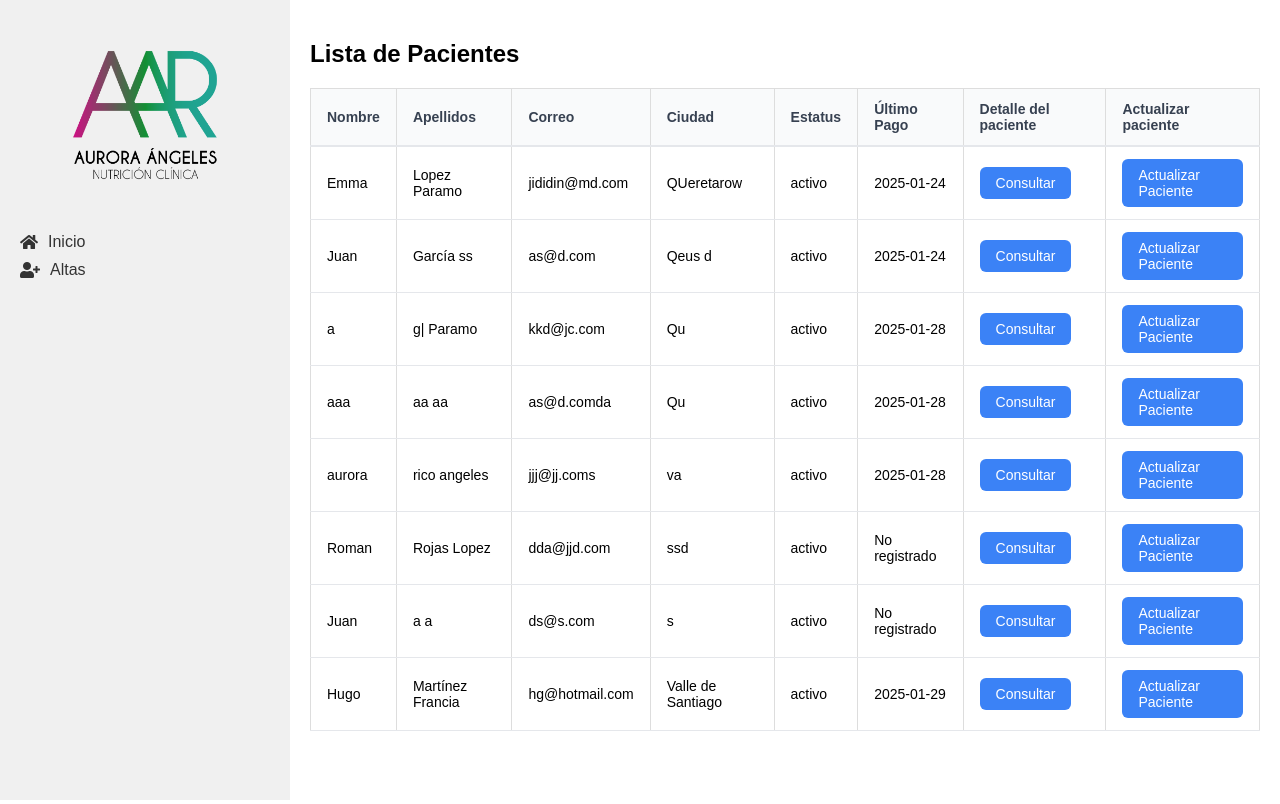
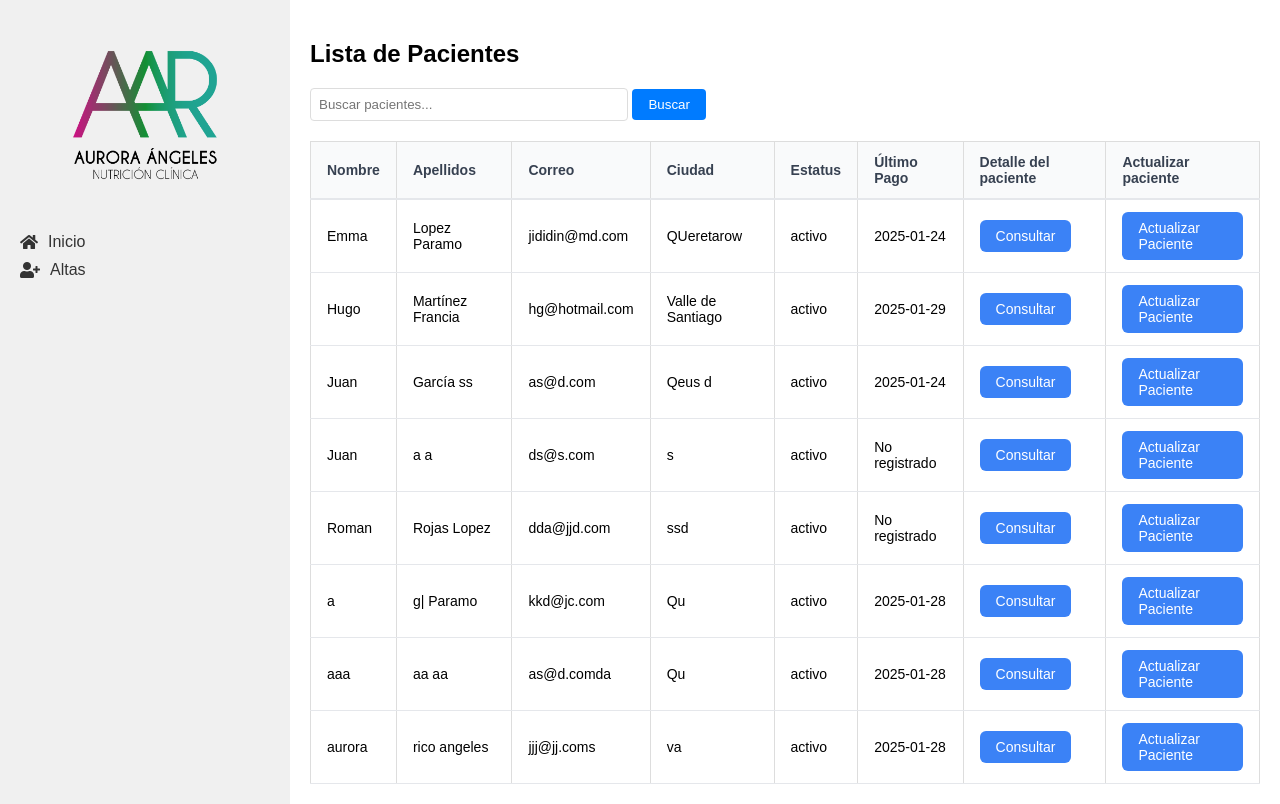
Before and after one commit to tbtkd/SPacientes, a Flask app: page /pacientes in a window 1280 px wide. Run offline with Flask 3, Linux system fonts and the light colour scheme; data comes from the database, SQL or seed files in the repository; both versions use the stored data as it was after the commit.

Commit message:
Se agrega funcionalidad de busqueda por paciente

```diff
--- a/app/__init__.py
+++ b/app/__init__.py
@@ -16,6 +16,7 @@ def create_app():
     from app.controllers.pacientes import pacientes
     from app.controllers.historial_clinico import historial_clinico
     from app.controllers.valoracion_antropometrica import valoracion
+
     app.register_blueprint(main)
     app.register_blueprint(pacientes)
     app.register_blueprint(historial_clinico)
--- a/app/controllers/pacientes.py
+++ b/app/controllers/pacientes.py
@@ -25,8 +25,9 @@ def nuevo_paciente():
 
 @pacientes.route('/pacientes')
 def lista_pacientes():
-    pacientes = Paciente.obtener_todos()
-    return render_template('lista_pacientes.html', pacientes=pacientes)
+    busqueda = request.args.get('busqueda', '')
+    pacientes = Paciente.buscar(busqueda)
+    return render_template('lista_pacientes.html', pacientes=pacientes, busqueda=busqueda)
 
 @pacientes.route('/pacientes/<int:id>')
 def detalle_paciente(id):
--- a/app/controllers/valoracion_antropometrica.py
+++ b/app/controllers/valoracion_antropometrica.py
@@ -73,9 +73,9 @@ def detalle_valoracion(valoracion_id):
     historial_valoraciones = ValoracionAntropometrica.obtener_por_paciente(valoracion['paciente_id'])
 
     return render_template('detalle_valoracion.html',
-                           valoracion=valoracion,
-                           paciente=paciente,
-                           historial_valoraciones=historial_valoraciones)
+                            valoracion=valoracion,
+                            paciente=paciente,
+                            historial_valoraciones=historial_valoraciones)
 
 @valoracion.route('/valoraciones/<int:valoracion_id>/editar', methods=['GET', 'POST'])
 def editar_valoracion(valoracion_id):
--- a/app/models/paciente.py
+++ b/app/models/paciente.py
@@ -37,3 +37,13 @@ class Paciente:
         db = get_db()
         db.execute('UPDATE pacientes SET estatus = ? WHERE id = ?', (status, paciente_id))
         db.commit()
+
+    @staticmethod
+    def buscar(busqueda):
+        return query_db('''
+            SELECT p.*,
+                    (SELECT fecha_pago FROM pagos WHERE paciente_id = p.id ORDER BY fecha_pago DESC LIMIT 1) as ultimo_pago
+            FROM pacientes p
+            WHERE p.nombre LIKE ? OR p.apellido_paterno LIKE ? OR p.apellido_materno LIKE ?
+            ORDER BY p.nombre, p.apellido_paterno, p.apellido_materno
+        ''', ['%' + busqueda + '%'] * 3)
--- a/app/static/css/style.css
+++ b/app/static/css/style.css
@@ -414,3 +414,27 @@ body {
   display: block;
   margin: 0 auto;
 }
+
+.search-form {
+  margin-bottom: 20px;
+}
+
+.search-form input[type="text"] {
+  padding: 8px;
+  width: 300px;
+  border: 1px solid #ddd;
+  border-radius: 4px;
+}
+
+.search-form button {
+  padding: 8px 16px;
+  background-color: #007bff;
+  color: white;
+  border: none;
+  border-radius: 4px;
+  cursor: pointer;
+}
+
+.search-form button:hover {
+  background-color: #0056b3;
+}
--- a/app/templates/lista_pacientes.html
+++ b/app/templates/lista_pacientes.html
@@ -4,6 +4,12 @@
 
 {% block content %}
 <h2>Lista de Pacientes</h2>
+<form action="{{ url_for('pacientes.lista_pacientes') }}" method="get" class="search-form">
+    <input type="text" name="busqueda" placeholder="Buscar pacientes..." value="{{ busqueda }}">
+    <button type="submit">Buscar</button>
+</form>
+
+<div class="modern-table-container">
     <table class="table">
         <thead>
             <tr>
@@ -39,4 +45,5 @@
             {% endfor %}
         </tbody>
     </table>
+</div>
 {% endblock %}
```
Also changed, not shown: app/templates/editar_valoracion.html (added, +40 -0 lines), pacientes.db. Lines whose indentation alone changed are shown as unchanged.
